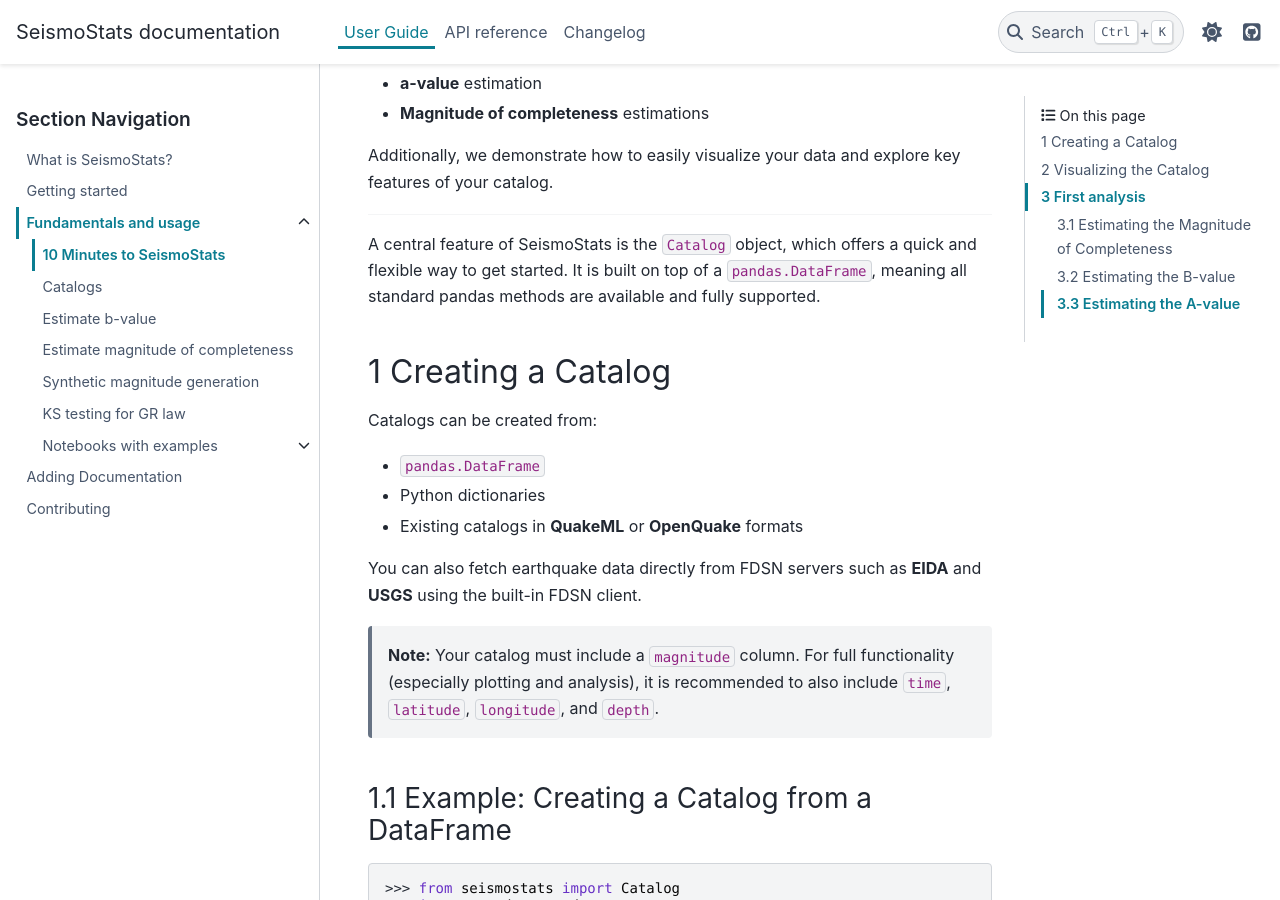
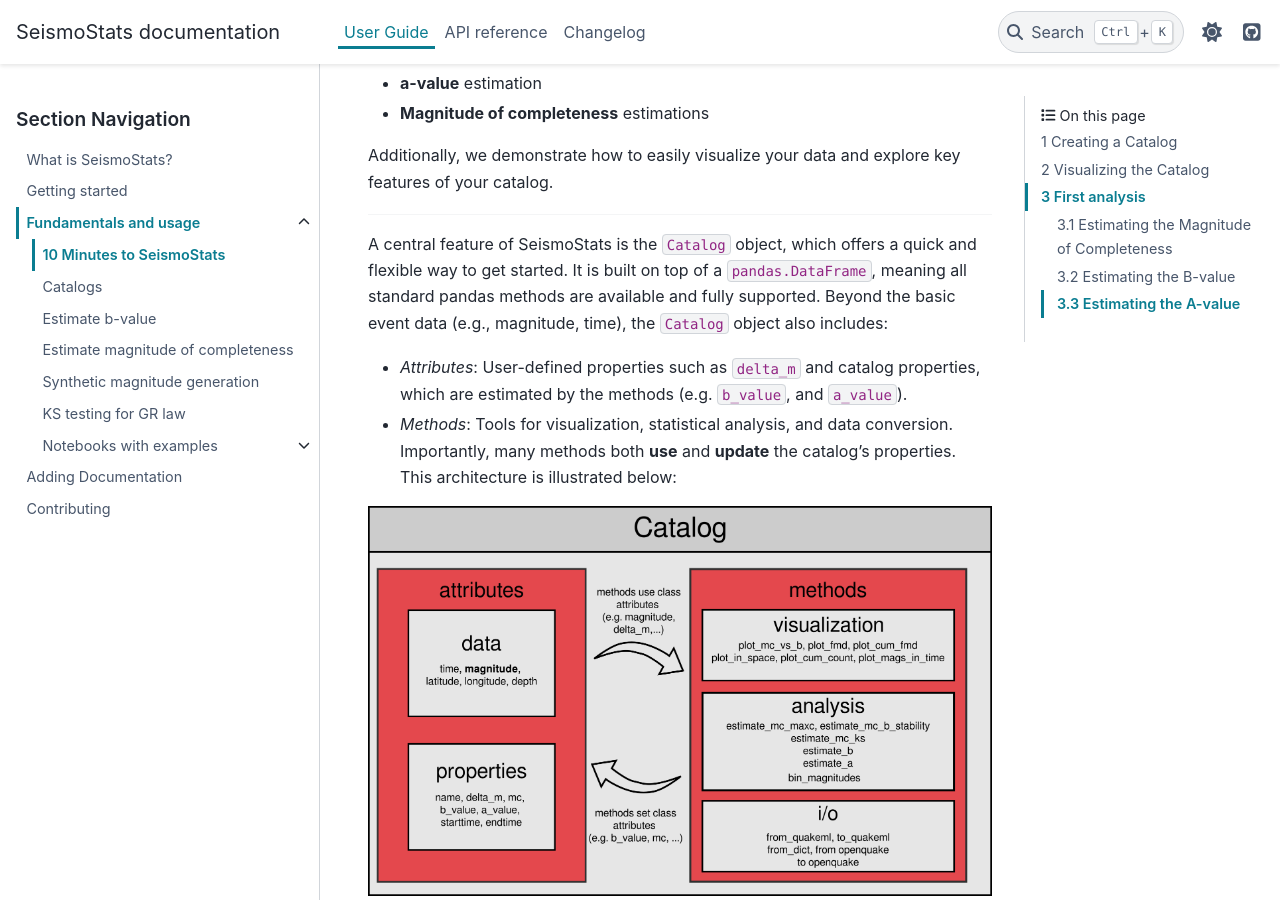
Before and after one commit to swiss-seismological-service/SeismoStats, a Sphinx documentation site: the page built from docs/source/user/10minute_intro.md, in a window 1280 px wide and 900 px high, scrolled down 339 px. Built offline with Sphinx 7.4.7 and the PyData theme 0.15.4, drawn with Linux system fonts in a browser that asks for light colours; pages that are not in the unit, such as notebooks, are missing from menus; the version number could not be read and is left out.

Commit message:
include catalog class image

```diff
--- a/docs/source/user/10minute_intro.md
+++ b/docs/source/user/10minute_intro.md
@@ -12,7 +12,14 @@
 
 ---
 
-A central feature of SeismoStats is the `Catalog` object, which offers a quick and flexible way to get started. It is built on top of a `pandas.DataFrame`, meaning all standard pandas methods are available and fully supported.
+A central feature of SeismoStats is the `Catalog` object, which offers a quick and flexible way to get started. It is built on top of a `pandas.DataFrame`, meaning all standard pandas methods are available and fully supported. Beyond the basic event data (e.g., magnitude, time), the `Catalog` object also includes:
+
+- *Attributes*: User-defined properties such as `delta_m` and catalog properties, which are estimated by the methods (e.g. `b_value`, and `a_value`).
+
+- *Methods*: Tools for visualization, statistical analysis, and data conversion.
+Importantly, many methods both **use** and **update** the catalog's properties. This architecture is illustrated below:
+
+![catalog_class](../_static/catalog_class.png "Overview on catalog class")
 
 ## 1 Creating a Catalog
 
```
